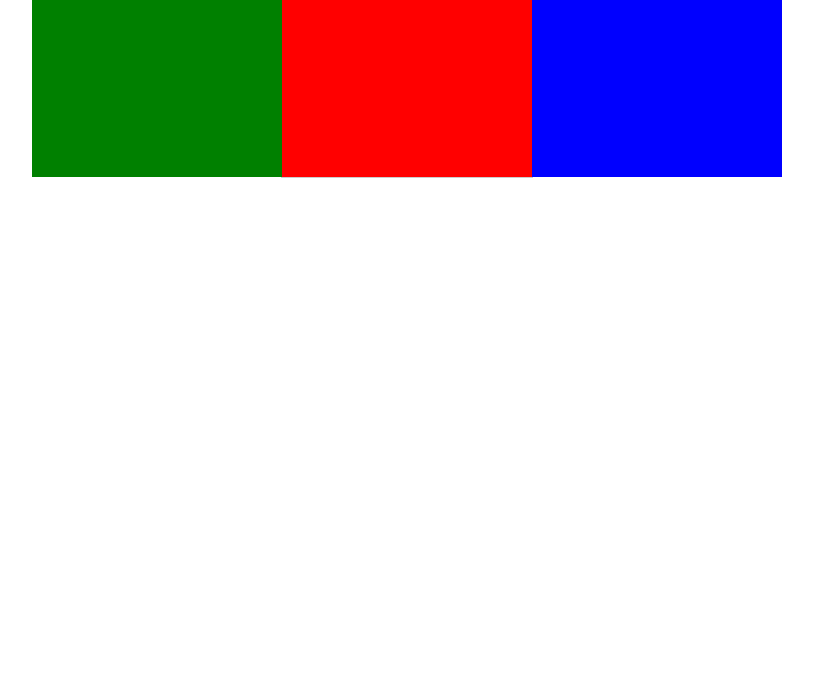
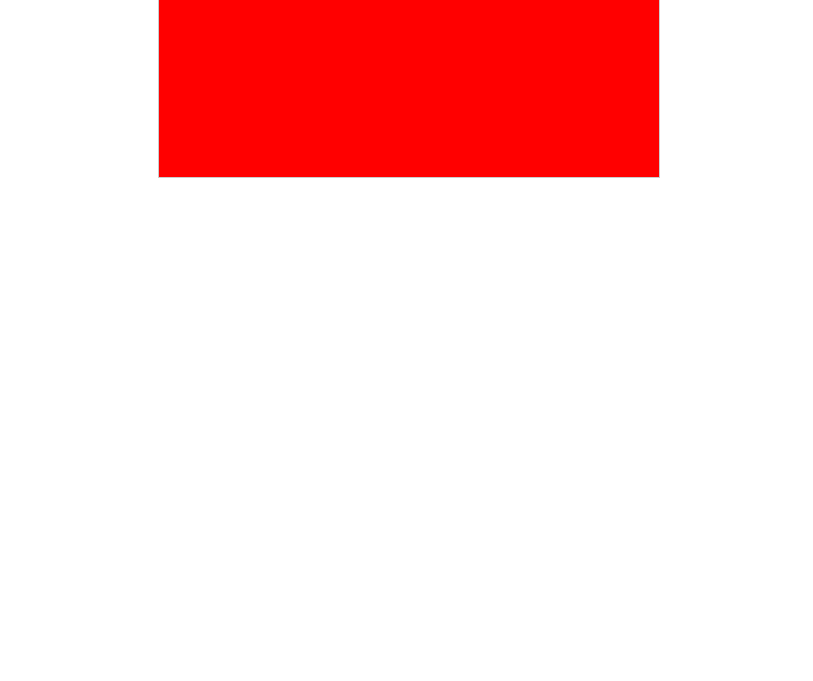
Before and after one commit to dmaaron/carousel, a plain HTML site: page index.html in a window 1280 px wide. Shown: the part 119-800 px from the top of the page, without its empty margins (232-1045 px from the left). Drawn offline with nearby package versions, Linux system fonts and the light colour scheme.

Commit message:
adjusts size of slides

```diff
--- a/css/style.css
+++ b/css/style.css
@@ -1,12 +1,13 @@
 #carousel {
-    width:255px;
+    width: 500px;
     height:290px;
     margin:0 auto;
 }
 #slides {
+    overflow: hidden;
     /* fix ie overflow issue */
     position:relative;
-    width:250px;
+    width:500px;
     height:250px;
     border:1px solid #ccc;
 }
@@ -18,12 +19,12 @@
     list-style:none;
     margin:0;
     padding:0;
-    width:750px;
+    width: 1500px;
     text-align: center;
 }
 /* width of the item, in this case I put 250x250x gif */
 #slides li {
-    width:250px;
+    width:500px;
     height:250px;
     float:left;
     color: #fff;
--- a/js/script.js
+++ b/js/script.js
@@ -60,6 +60,6 @@ $(document).ready(function() {
 });
 //a simple function to click next link
 //a timer will call this function, and the rotation will begin :)
-function rotate() {
-    $('#next').click();
-}
+// function rotate() {
+//     $('#next').click();
+// }
```
